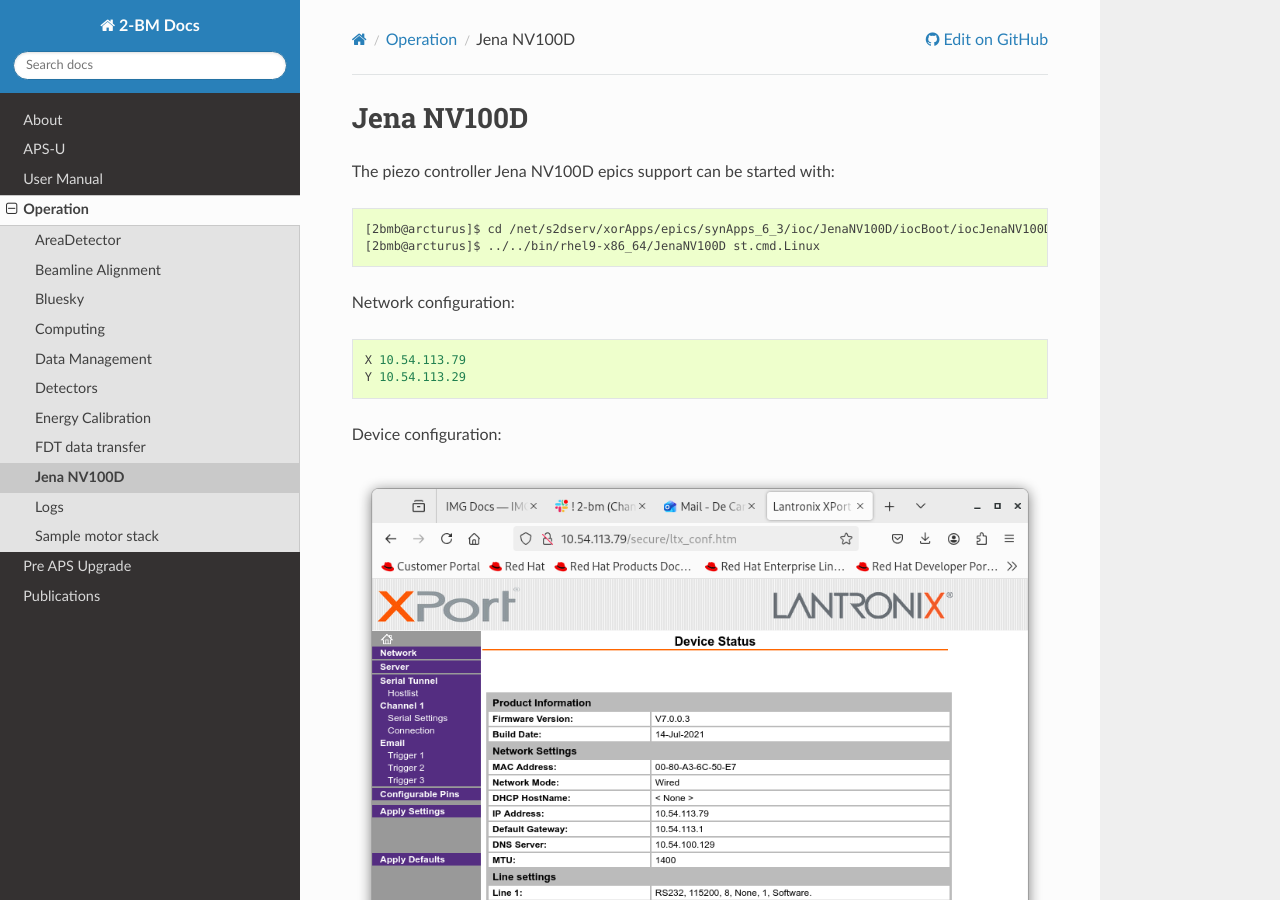
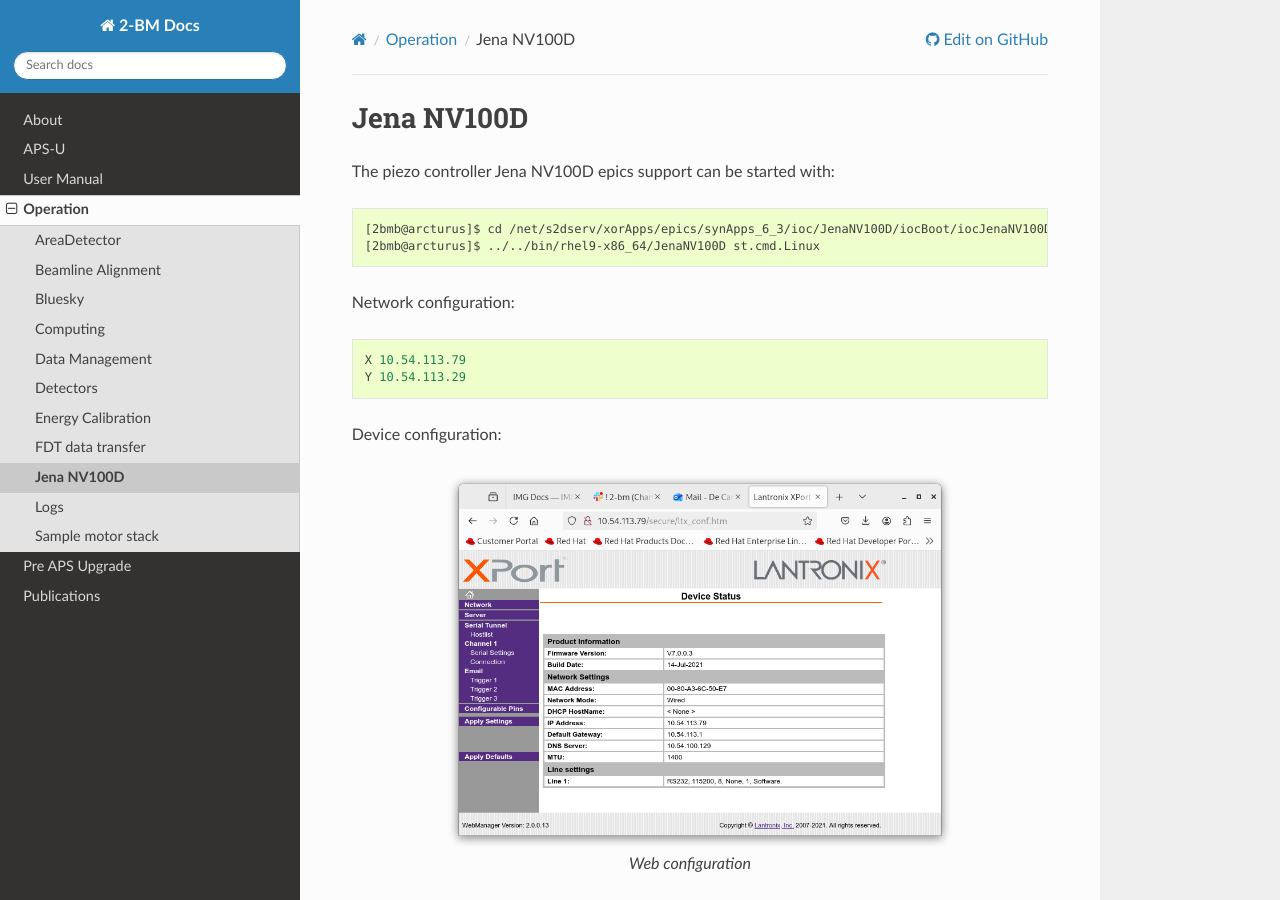
Before and after one commit to xray-imaging/2bm-docs, a Sphinx documentation site: the page built from docs/source/ops/item_027.rst, in a window 1280 px wide and 900 px high. Built offline with Sphinx 7.4.7 and the Read the Docs theme 3.1.0, drawn with Linux system fonts in a browser that asks for light colours; the version number could not be read and is left out.

Commit message:
update image size

```diff
--- a/docs/source/ops/item_027.rst
+++ b/docs/source/ops/item_027.rst
@@ -19,7 +19,7 @@
 Device configuration:
 
 .. figure:: ../img/jena_002.png
-   :width: 720px
+   :width: 512px
    :align: center
    :alt: jena_000
 
@@ -31,7 +31,7 @@
     [2bmb@arcturus]$ /net/s2dserv/xorApps/epics/synApps_6_3/ioc/JenaNV100D/iocBoot/iocJenaNV100D/softioc/JenaNV100D.pl caqtdm
 
 .. figure:: ../img/jena_000.png
-   :width: 720px
+   :width: 512px
    :align: center
    :alt: jena_000
 
@@ -40,7 +40,7 @@
 You will find the control screen under Jena NV100D
 
 .. figure:: ../img/jena_001.png
-   :width: 720px
+   :width: 128px
    :align: center
    :alt: jena_001
 
@@ -48,7 +48,7 @@
 
 
 .. figure:: ../img/jena_003.png
-   :width: 720px
+   :width: 512px
    :align: center
    :alt: jena_001
 
```
